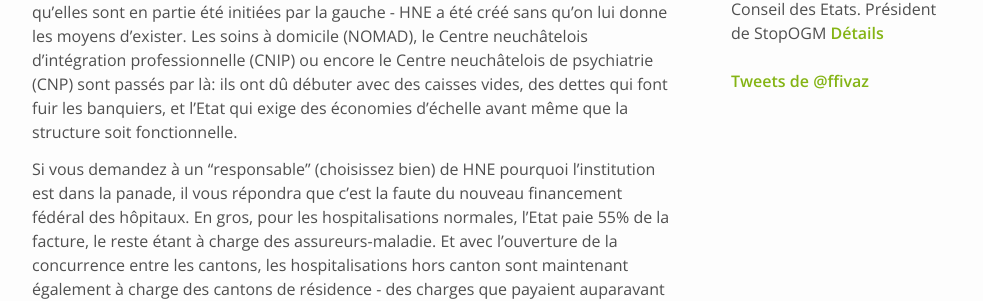
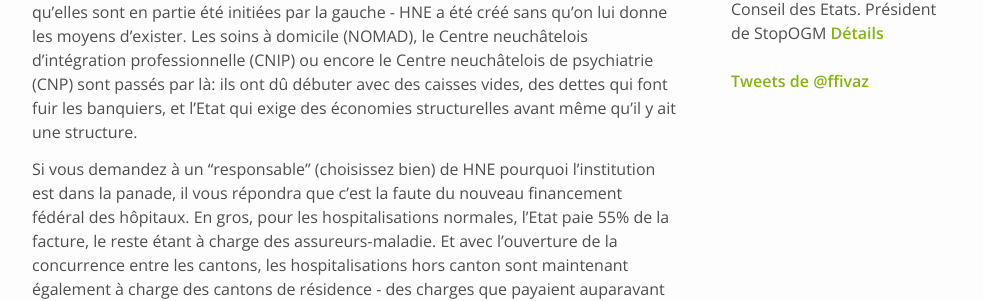
Before and after one commit to ffivaz/ffivaz.github.io, a Jekyll site: the page built from _posts/2015-01-31-HNE-a-un-probleme-de-financement.markdown, in a window 1280 px wide and 900 px high, scrolled down 320 px. Shown: the part 331-632 px from the top of the window, without its empty margins (18-1001 px from the left). Built offline with Jekyll 4.4.1, drawn with Linux system fonts in a browser that asks for light colours; nearby versions of some CDN libraries; comment, search, counter and statistics services are not loaded; some of the changed text lies outside the part shown.

```diff
--- a/_posts/2015-01-31-HNE-a-un-probleme-de-financement.markdown
+++ b/_posts/2015-01-31-HNE-a-un-probleme-de-financement.markdown
@@ -12,7 +12,7 @@
 Vous avez tellement aimé le [premier volet de la série] [1] sur la gouvernance que je vous livre, comme promis, le deuxième volet sur les finances de l'hôpital. Comme dans toutes les privatisations
 de l'Etat de Neuchâtel - qu'on appelle autonomisation parce qu'elles sont en partie été initiées par la gauche - HNE a été créé sans qu'on lui donne les moyens d'exister. Les soins à domicile (NOMAD),
 le Centre neuchâtelois d'intégration professionnelle (CNIP) ou encore le Centre neuchâtelois de psychiatrie (CNP) sont passés par là: ils ont dû débuter avec des caisses vides, des dettes qui font fuir
-les banquiers, et l'Etat qui exige des économies d'échelle avant même que la structure soit fonctionnelle.
+les banquiers, et l'Etat qui exige des économies structurelles avant même qu'il y ait une structure.
 
 Si vous demandez à un "responsable" (choisissez bien) de HNE pourquoi l'institution est dans la panade, il vous répondra que c'est la faute du nouveau financement fédéral des hôpitaux. En gros, pour les hospitalisations
 normales, l'Etat paie 55% de la facture, le reste étant à charge des assureurs-maladie. Et avec l'ouverture de la concurrence entre les cantons, les hospitalisations hors canton sont maintenant également à charge des cantons
```
